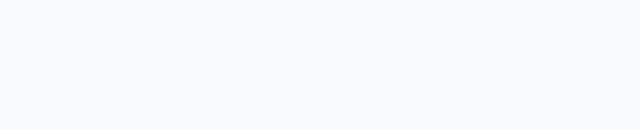
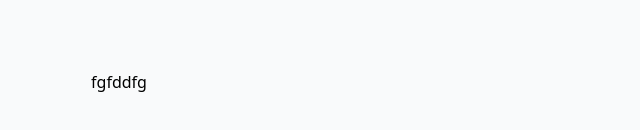
Before and after one commit to SoftbutterTeam/voppie-webapplication, a React (Create React App) app: page /login in a window 1280 px wide. Shown: the part 318-448 px from the top of the page, without its empty margins (265-905 px from the left). Built offline with nearby package versions, Linux system fonts and the light colour scheme.

Commit message:
genesis v0.2.1

```diff
--- a/package.json
+++ b/package.json
@@ -21,7 +21,7 @@
     "react-dom": "^17.0.2",
     "react-router": "^6.2.1",
     "react-router-dom": "^6.2.1",
-    "react-scripts": "5.0.0",
+    "react-scripts": "^5.0.1",
     "typescript": "^4.5.4",
     "web-vitals": "^2.1.2"
   },
--- a/src/routes.tsx
+++ b/src/routes.tsx
@@ -1,21 +1,14 @@
 import React from "react";
 import { Navigate, Route, Routes } from "react-router";
-import MinimalLayout from "./ui/layouts/page-layout/minimal.layout";
 import { Blank } from "./ui/pages";
+import { Login } from "./ui/pages/authentication";
 function AppRoutes() {
   return (
     <Routes>
-      <Route
-        path=""
-        element={
-          <MinimalLayout>
-            <Blank />
-          </MinimalLayout>
-        }
-      />
+      <Route path="" element={<Blank />} />
       <Route path="home" element={<></>} />
       <Route path="myprofile" element={<></>} />
-      <Route path="login" element={<></>} />
+      <Route path="login" element={<Login />} />
       <Route path="joinus" element={<></>} />
       <Route path="notfound" element={<></>} />
       <Route path="*" element={<Navigate to="/notfound" />} />
--- a/src/ui/layouts/page-layout/full-auth.layout.tsx
+++ /dev/null
@@ -1,13 +0,0 @@
-import { FullHeader as PrimHeader } from "../../components/header/prim.header";
-import { PrimBackground } from "../page-bg";
-
-interface Props {
-  children: React.ReactElement;
-}
-export default function MinimalLayout(props: Props) {
-  return (
-    <PrimBackground>
-      <></>
-    </PrimBackground>
-  );
-}
--- /dev/null
+++ b/src/ui/layouts/page-layout/fullAuth.layout.tsx
@@ -0,0 +1,17 @@
+import { PrimBackground } from "../page-bg";
+
+interface Props {
+  children: React.ReactElement;
+}
+export function FullAuthLayout(props: Props) {
+  return (
+    <PrimBackground>
+      <div className="grid grid-cols-1 sm:grid-cols-10 h-screen w-full">
+        <div className=" flex flex-col justify-center items-center sm:col-span-6">
+          <h1>fgfddfg</h1>
+        </div>
+        <div className="hidden sm:block sm:col-span-4">sdfdsf</div>
+      </div>
+    </PrimBackground>
+  );
+}
--- /dev/null
+++ b/src/ui/layouts/page-layout/index.ts
@@ -0,0 +1,2 @@
+export { FullAuthLayout } from "./fullAuth.layout";
+export { MinimalLayout } from "./minimal.layout";
--- a/src/ui/layouts/page-layout/minimal.layout.tsx
+++ b/src/ui/layouts/page-layout/minimal.layout.tsx
@@ -4,7 +4,7 @@ import { PrimBackground } from "../page-bg";
 interface Props {
   children: React.ReactElement;
 }
-export default function MinimalLayout(props: Props) {
+export function MinimalLayout(props: Props) {
   return (
     <PrimBackground>
       <PrimHeader />
--- /dev/null
+++ b/src/ui/pages/authentication/index.ts
@@ -0,0 +1 @@
+export { Login } from "./login/login.page";
--- /dev/null
+++ b/src/ui/pages/authentication/login/login.page.tsx
@@ -0,0 +1,12 @@
+import React from "react";
+import { FullAuthLayout } from "../../../layouts/page-layout";
+
+export function Login() {
+  return (
+    <FullAuthLayout>
+      <div className="w-full flex flex-col justify-center items-center">
+        <div className="py-12 px-4 sm:px-6 lg:px-8 max-w-md  space-y-8">fd</div>
+      </div>
+    </FullAuthLayout>
+  );
+}
```
Also changed, not shown: 2 other files (tests, documents, lock files or other folders).
